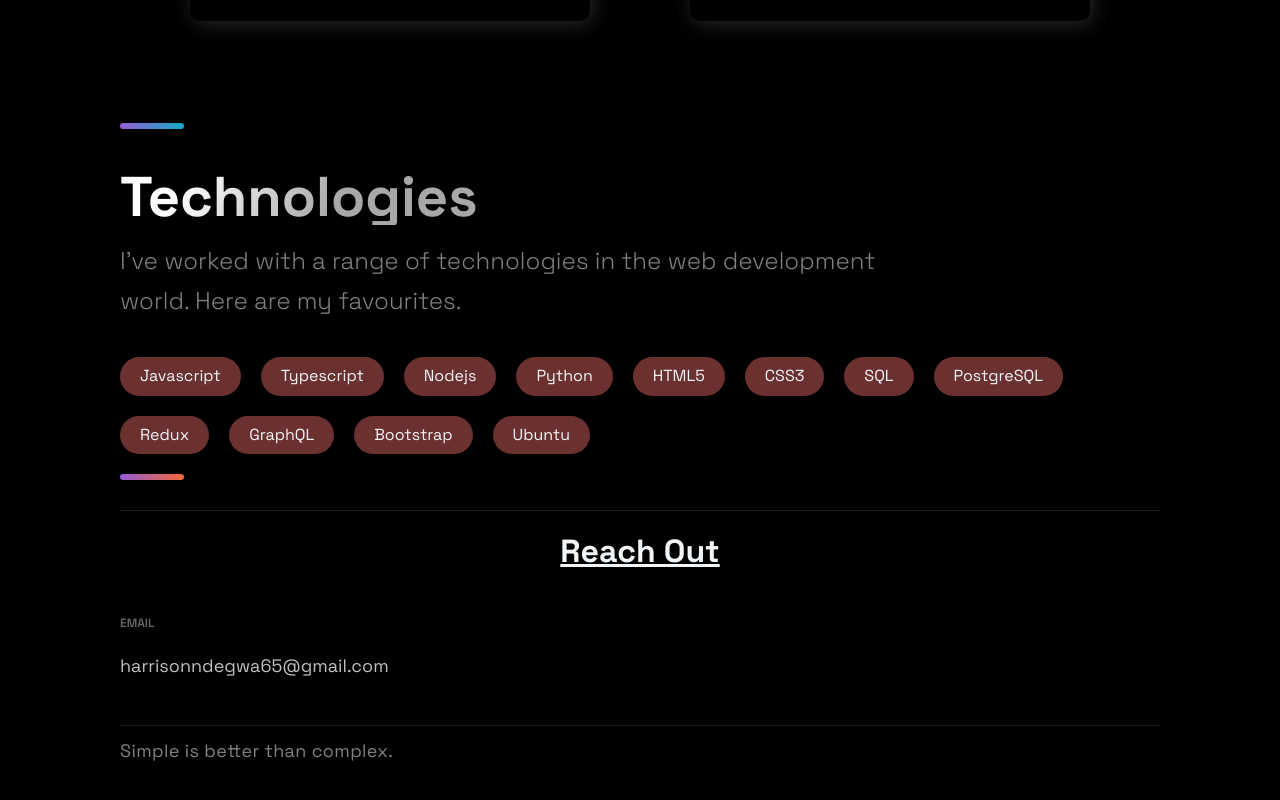
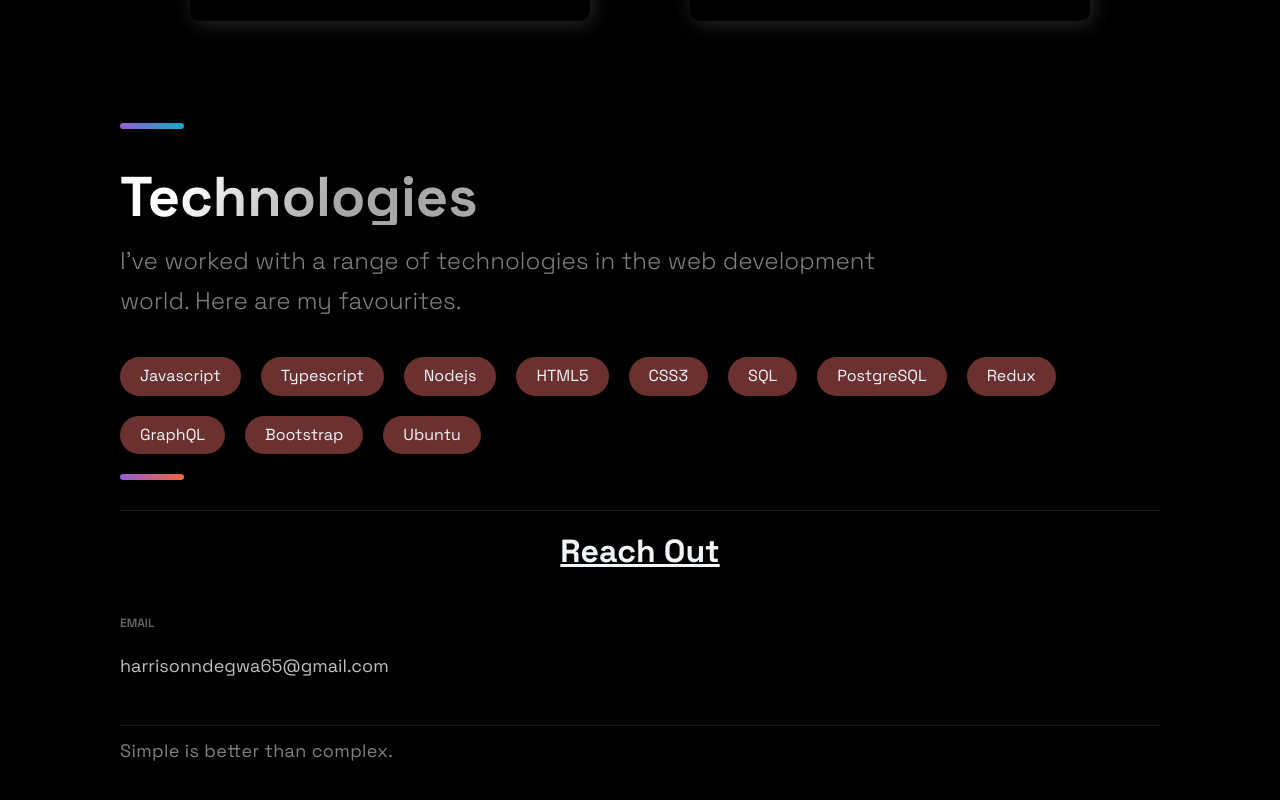
Before and after one commit to HarryNdegwa/super-duper-octo-computing-machine, a Next.js app: page / in a window 1280 px wide. Shown: the part 2071-2871 px from the top of the page. Built offline with nearby package versions, Linux system fonts and the light colour scheme; some icons are missing.

Commit message:
Removed python from techs

```diff
--- a/src/constants/constants.js
+++ b/src/constants/constants.js
@@ -52,7 +52,7 @@ export const TechnologiesData = [
   "Javascript",
   "Typescript",
   "Nodejs",
-  "Python",
+  // "Python",
   "HTML5",
   "CSS3",
   "SQL",
```
